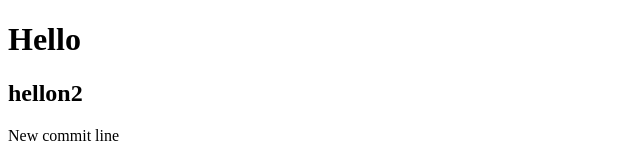
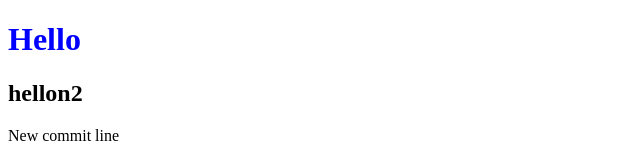
Before and after one commit to EvgenMaevsky/hello, a plain HTML site: page index.html in a window 1280 px wide. Shown: the top 160 px of the page, without its empty margins (0-640 px from the left). Drawn offline with Linux system fonts and the light colour scheme.

Commit message:
Update index.html
Add css to h1

```diff
--- a/index.html
+++ b/index.html
@@ -7,7 +7,7 @@
     <title>Hello</title>
 </head>
 <body>
-    <h1>Hello</h1>
+    <h1 style="color:blue">Hello</h1>
     <h2>hellon2</h2>
     <p>New commit line</p>
     <div>Third line</div>
```
